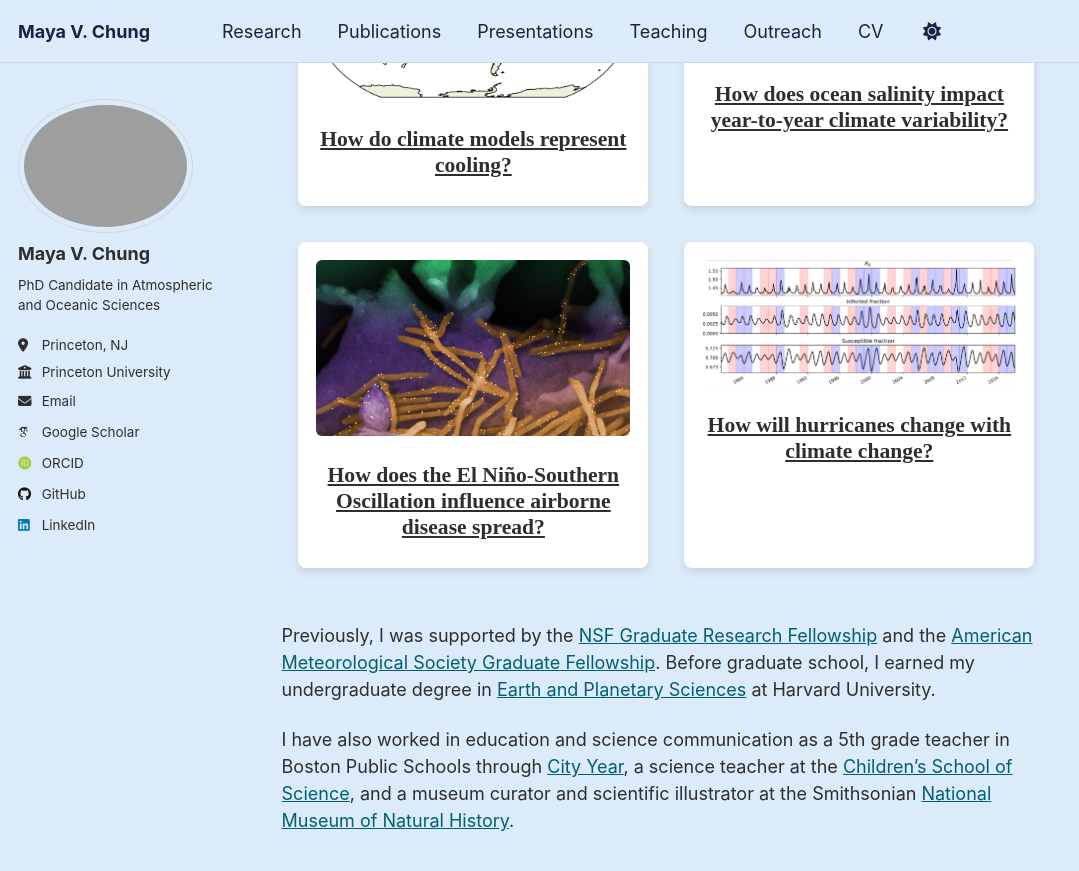
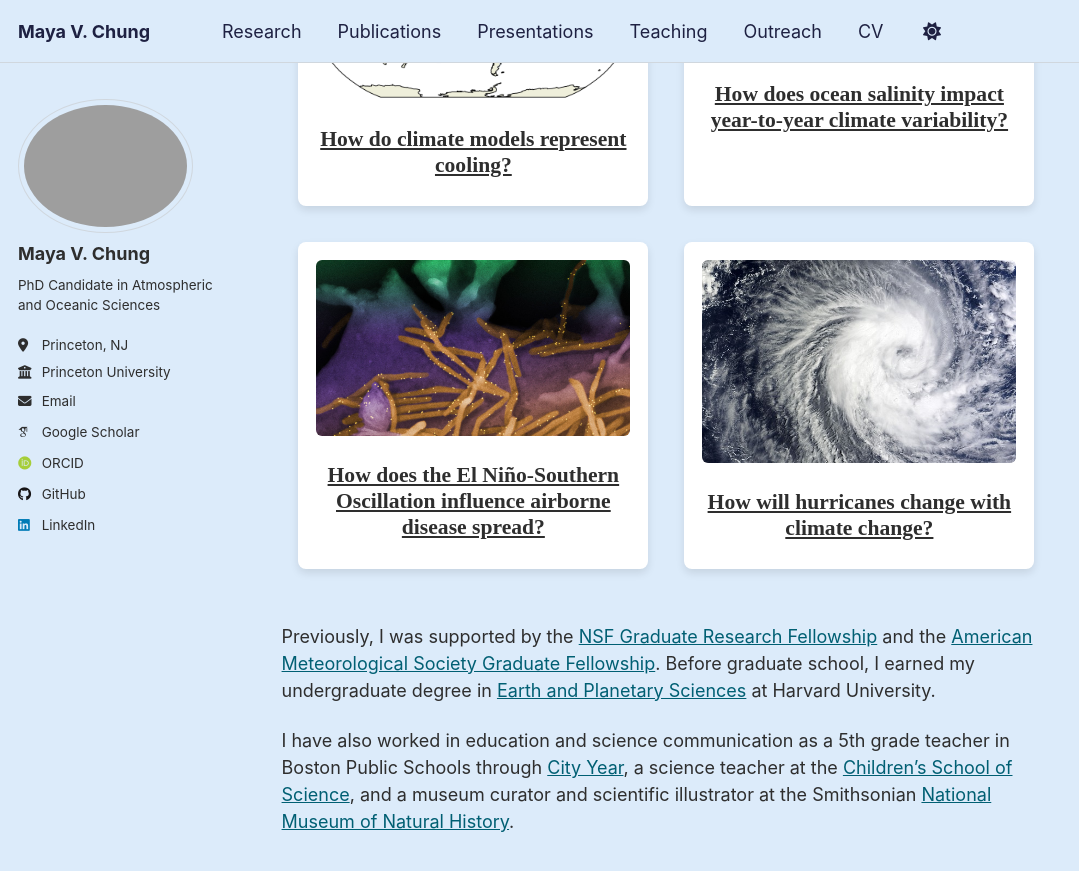
Before and after one commit to mayavchung/mayavchung.github.io, a Jekyll site: the page built from _pages/about.md, in a window 1280 px wide and 900 px high, scrolled down 716 px. Shown: the top 871 px of the window, without its empty margins (0-1079 px from the left). Built offline with Jekyll 4.4.1, drawn with Linux system fonts in a browser that asks for light colours; some web fonts are replaced; a script that is not in the unit is left out.

Commit message:
Update about.md

```diff
--- a/_pages/about.md
+++ b/_pages/about.md
@@ -34,7 +34,7 @@ For the latest research updates, visit my [Google Scholar](https://scholar.googl
   </a>
 
   <a href="{{ '/research/TC-climate' | relative_url }}" class="science-box">
-    <img src="{{ '/images/enso-sir.png' | relative_url }}" alt="TCs and climate" />
+    <img src="{{ '/images/hurricane.jpg' | relative_url }}" alt="TCs and climate" />
     <h3>How will hurricanes change with climate change?</h3>
   </a>
 
```
